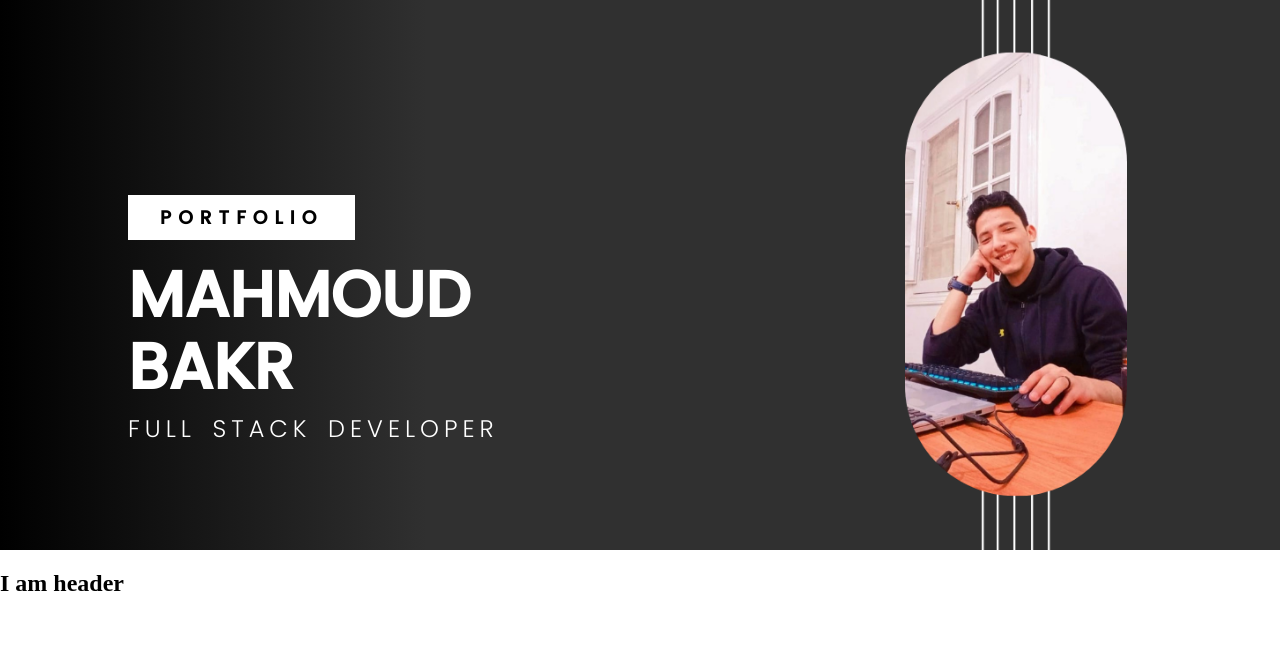
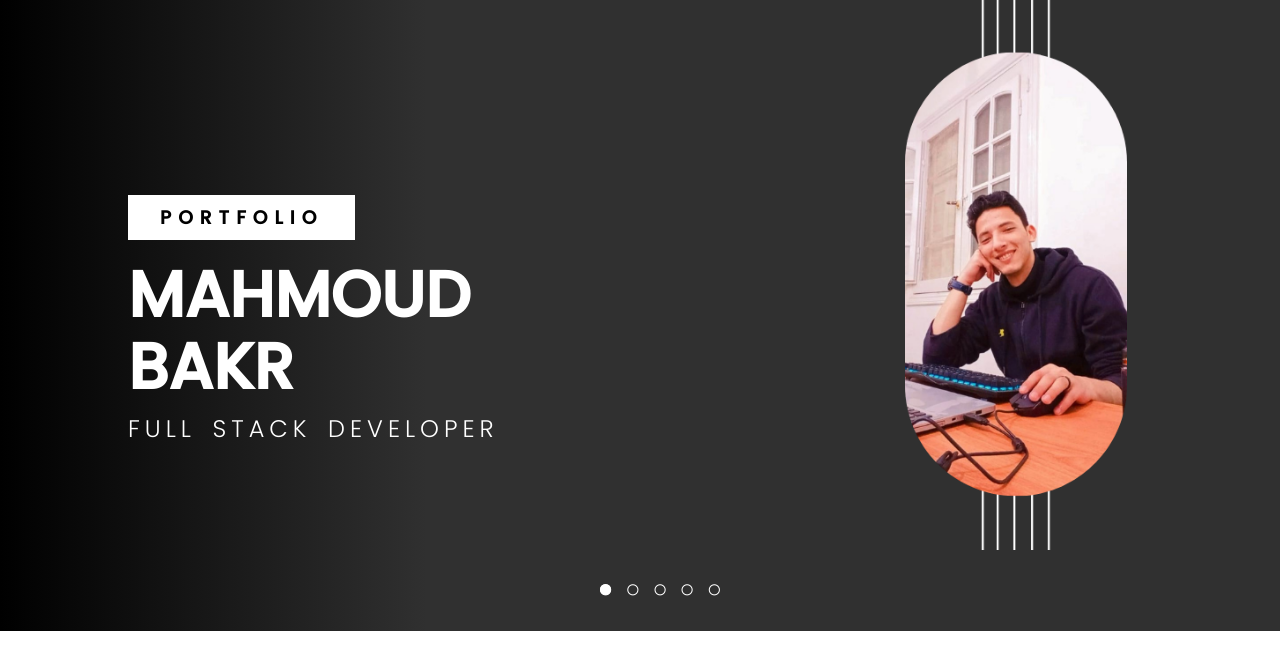
Before and after one commit to MahmoudBakr23/new-portfolio, a React (Create React App) app: page / in a window 1280 px wide. Shown: the top 670 px of the page. Built offline with nearby package versions, Linux system fonts and the light colour scheme.

Commit message:
Style the header component

```diff
--- a/public/index.html
+++ b/public/index.html
@@ -15,6 +15,7 @@
       user's mobile device or desktop. See https://developers.google.com/web/fundamentals/web-app-manifest/
     -->
     <link rel="manifest" href="%PUBLIC_URL%/manifest.json" />
+    <link rel="stylesheet" href="https://cdnjs.cloudflare.com/ajax/libs/font-awesome/6.1.2/css/all.min.css" integrity="sha512-1sCRPdkRXhBV2PBLUdRb4tMg1w2YPf37qatUFeS7zlBy7jJI8Lf4VHwWfZZfpXtYSLy85pkm9GaYVYMfw5BC1A==" crossorigin="anonymous" referrerpolicy="no-referrer" />
     <!--
       Notice the use of %PUBLIC_URL% in the tags above.
       It will be replaced with the URL of the `public` folder during the build.
--- a/src/Components/Header.js
+++ b/src/Components/Header.js
@@ -1,8 +1,27 @@
+// import { Link } from "react-router-dom";
+import { ListLink, ListItem, List, HeaderContainer, Icon } from "./Styles/Header.styled";
+
 const Header = () => {
     return(
-        <div>
-            <h2>I am header</h2>
-        </div>
+        <HeaderContainer right>
+            <List>
+                <ListItem>
+                    <ListLink href="/"><Icon className="fa-regular fa-circle" active /></ListLink>
+                </ListItem>
+                <ListItem>
+                    <ListLink href="/aboutme"><Icon className="fa-regular fa-circle" /></ListLink>
+                </ListItem>
+                <ListItem>
+                    <ListLink href="/education"><Icon className="fa-regular fa-circle" /></ListLink>
+                </ListItem>
+                <ListItem>
+                    <ListLink href="/mywork"><Icon className="fa-regular fa-circle" /></ListLink>
+                </ListItem>
+                <ListItem>
+                    <ListLink href="/contactme"><Icon className="fa-regular fa-circle" /></ListLink>
+                </ListItem>
+            </List>
+        </HeaderContainer>
     )
 }
 
--- /dev/null
+++ b/src/Components/Styles/Header.styled.js
@@ -0,0 +1,34 @@
+import styled from "styled-components";
+
+const HeaderContainer = styled.div`
+    padding: 2rem 0;
+    margin: 0;
+    background-image: ${props => props.right ? "linear-gradient(to right, #000, #303030, #303030, #303030)" : "linear-gradient(to left, black, #303030, #303030, #303030)"};
+`
+
+const List = styled.ul`
+    margin: 0 5rem;
+    list-style: none;
+    display: flex;
+    justify-content: center;
+    align-self: center;
+    align-items: center;
+`
+
+const ListItem = styled.li`
+    font-size: 0.7rem;
+    padding: 0;
+`
+
+const ListLink = styled.a`
+    text-decoration: none;
+    padding: 0 0.5rem;
+    color: white;
+`
+
+const Icon = styled.i`
+    background-color: ${props => props.active ? "white" : 'none'};
+    border-radius: ${props => props.active ? "50%" : '0'};
+`
+
+export { List, ListItem, ListLink, HeaderContainer, Icon }
--- a/src/Components/Styles/Home.styled.js
+++ b/src/Components/Styles/Home.styled.js
@@ -9,7 +9,6 @@ const Container = styled.div`
     color: white;
     padding: 0;
     margin: 0;
-    font-family: 'Poppins', sans-serif;
 `
 
 const HomeDiv = styled.div`
--- a/src/index.css
+++ b/src/index.css
@@ -3,4 +3,5 @@
 body {
     margin: 0;
     box-sizing: border-box;
+    font-family: 'Poppins', sans-serif;
 }
```
